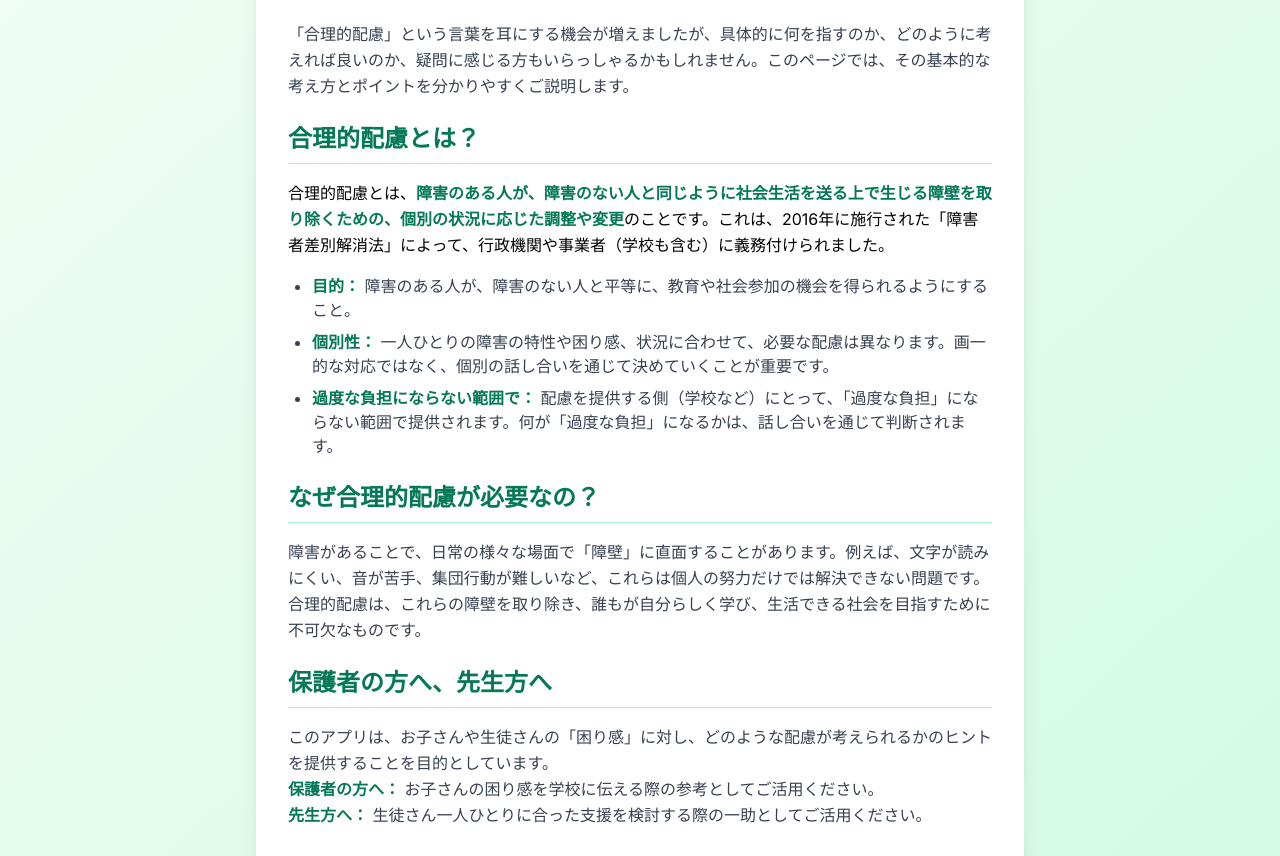
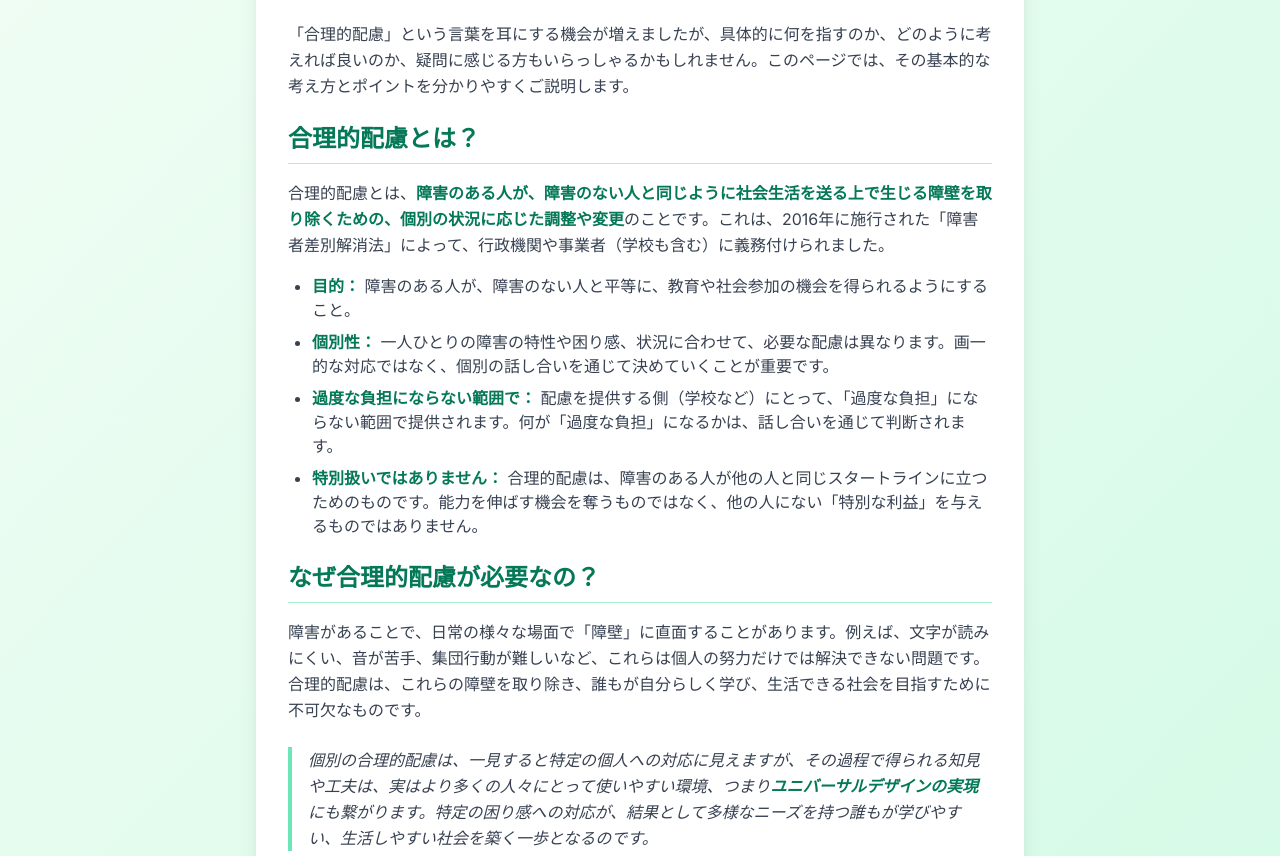
Before and after one commit to ManakuroNissy/gouriteki-hairyo, a plain HTML site: page about-reasonable-accommodation.html in a window 1280 px wide. Shown: the part 87-943 px from the top of the page. Drawn offline with nearby package versions, Linux system fonts and the light colour scheme.

Commit message:
Update about-reasonable-accommodation.html

```diff
--- a/about-reasonable-accommodation.html
+++ b/about-reasonable-accommodation.html
@@ -28,7 +28,7 @@
         <h2 class="text-2xl font-semibold text-emerald-700 mb-4 border-b border-emerald-200 pb-2">
             合理的配慮とは？
         </h2>
-        <p class="text-700 mb-4 leading-relaxed">
+        <p class="text-gray-700 mb-4 leading-relaxed">
             合理的配慮とは、<strong class="text-emerald-700">障害のある人が、障害のない人と同じように社会生活を送る上で生じる障壁を取り除くための、個別の状況に応じた調整や変更</strong>のことです。これは、2016年に施行された「障害者差別解消法」によって、行政機関や事業者（学校も含む）に義務付けられました。
         </p>
         <ul class="list-disc pl-6 text-gray-700 space-y-2 mb-6">
@@ -41,6 +41,9 @@
             <li>
                 <strong class="text-emerald-700">過度な負担にならない範囲で：</strong> 配慮を提供する側（学校など）にとって、「過度な負担」にならない範囲で提供されます。何が「過度な負担」になるかは、話し合いを通じて判断されます。
             </li>
+            <li>
+                <strong class="text-emerald-700">特別扱いではありません：</strong> 合理的配慮は、障害のある人が他の人と同じスタートラインに立つためのものです。能力を伸ばす機会を奪うものではなく、他の人にない「特別な利益」を与えるものではありません。
+            </li>
         </ul>
 
         <h2 class="text-2xl font-semibold text-emerald-700 mb-4 border-b border-emerald-200 pb-2">
@@ -48,6 +51,9 @@
         </h2>
         <p class="text-gray-700 mb-6 leading-relaxed">
             障害があることで、日常の様々な場面で「障壁」に直面することがあります。例えば、文字が読みにくい、音が苦手、集団行動が難しいなど、これらは個人の努力だけでは解決できない問題です。合理的配慮は、これらの障壁を取り除き、誰もが自分らしく学び、生活できる社会を目指すために不可欠なものです。
+        </p>
+        <p class="text-gray-700 mb-6 leading-relaxed border-l-4 border-emerald-300 pl-4 italic">
+            個別の合理的配慮は、一見すると特定の個人への対応に見えますが、その過程で得られる知見や工夫は、実はより多くの人々にとって使いやすい環境、つまり<strong class="text-emerald-700">ユニバーサルデザインの実現</strong>にも繋がります。特定の困り感への対応が、結果として多様なニーズを持つ誰もが学びやすい、生活しやすい社会を築く一歩となるのです。
         </p>
 
         <h2 class="text-2xl font-semibold text-emerald-700 mb-4 border-b border-emerald-200 pb-2">
```
